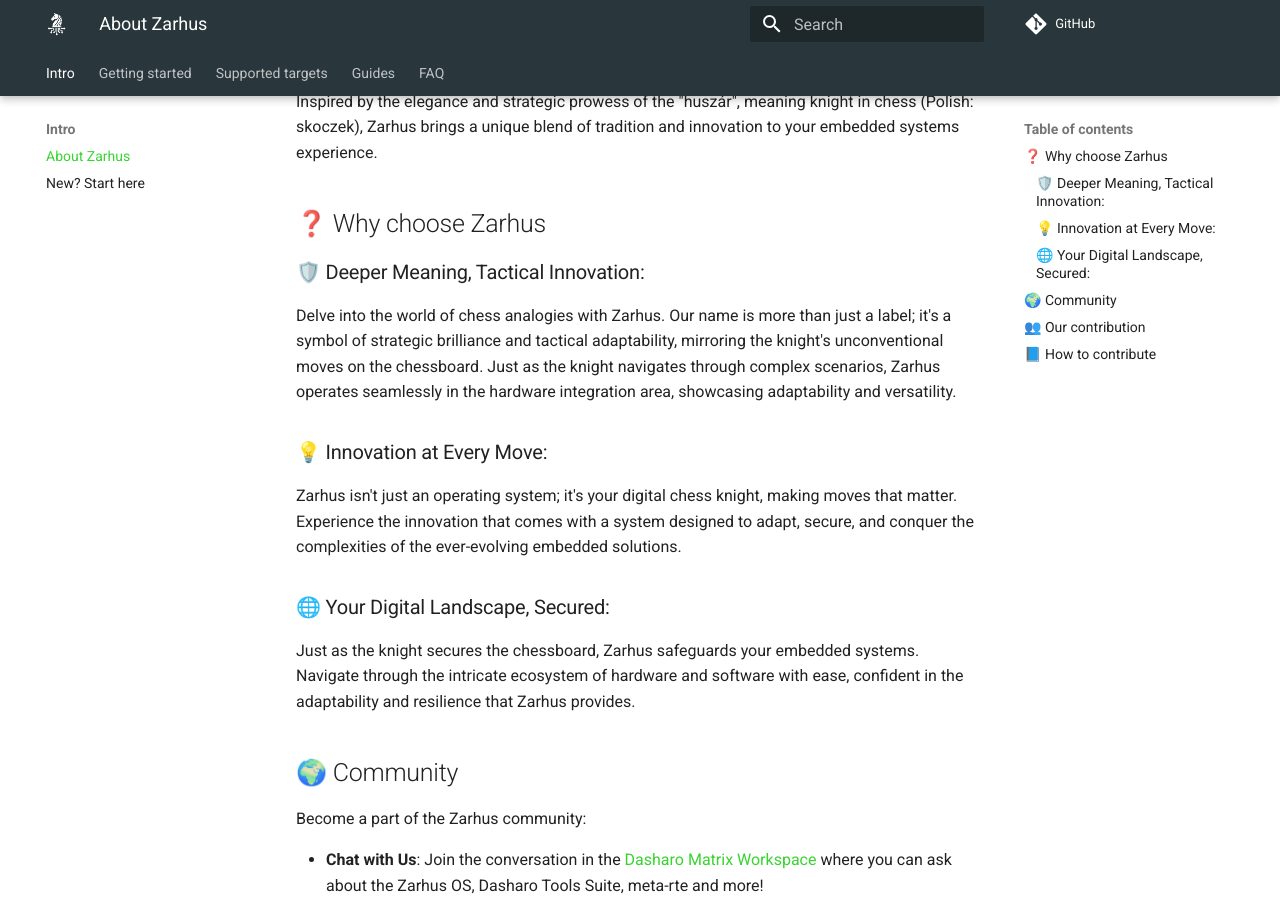
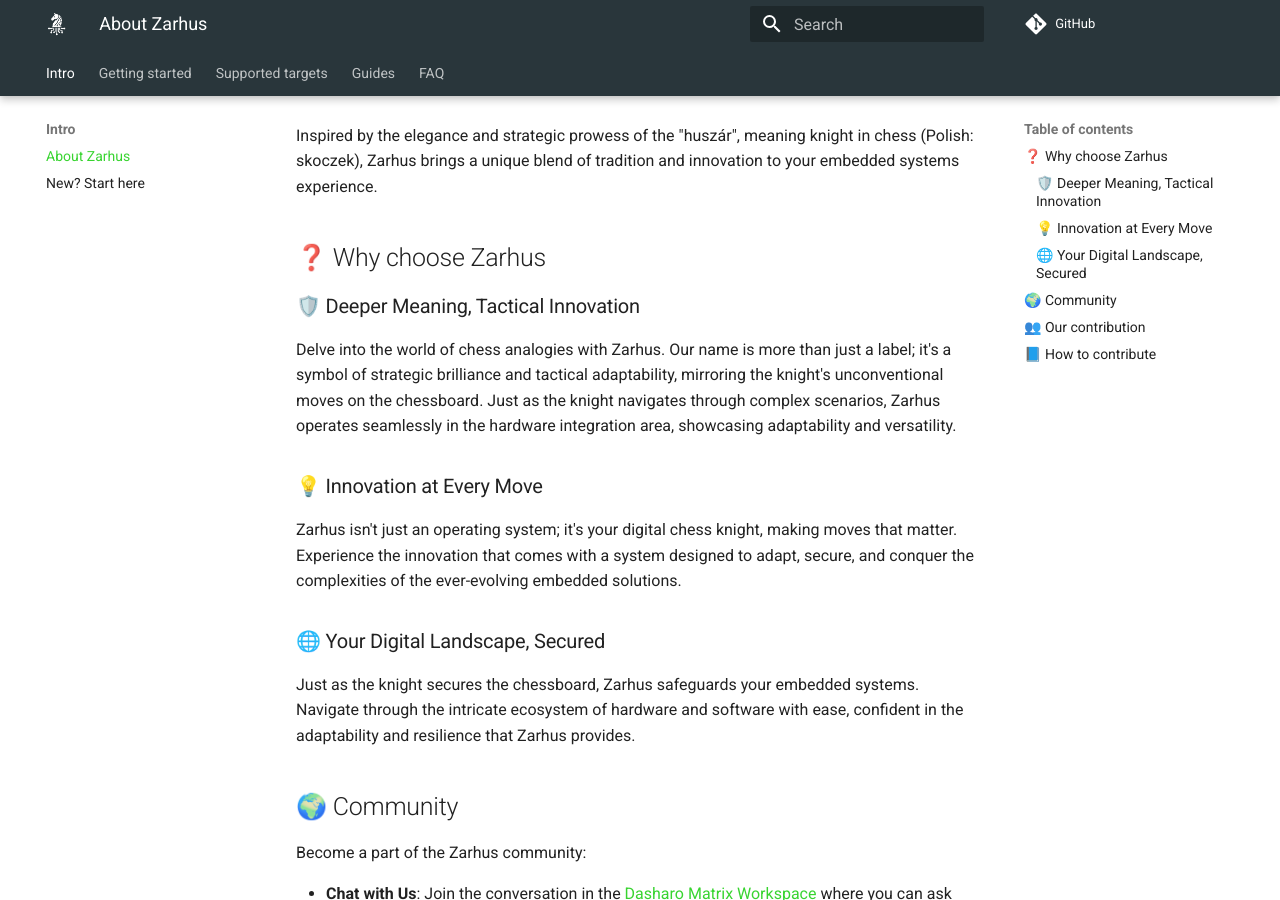
Before and after one commit to zarhus/docs, an MkDocs documentation site: the page built from docs/index.md, in a window 1280 px wide and 900 px high, scrolled down 560 px. Built offline with MkDocs 1.6.1 and Material for MkDocs 9.7.7, drawn with Linux system fonts in a browser that asks for light colours; comment, search, counter and statistics services are not loaded.

```diff
--- a/docs/index.md
+++ b/docs/index.md
@@ -1,6 +1,8 @@
+---
 <p align="center">
 <img src="images/zarhus-logo.png" width="300" align=center/>
 </p>
+---
 
 # Welcome to the world of Zarhus - Your Digital Chess Knight 👋
 
@@ -10,7 +12,7 @@ innovation to your embedded systems experience.
 
 ## ❓ Why choose Zarhus
 
-### 🛡️ Deeper Meaning, Tactical Innovation:
+### 🛡️ Deeper Meaning, Tactical Innovation
 
 Delve into the world of chess analogies with Zarhus. Our name is more than just
 a label; it's a symbol of strategic brilliance and tactical adaptability,
@@ -18,14 +20,14 @@ mirroring the knight's unconventional moves on the chessboard. Just as the
 knight navigates through complex scenarios, Zarhus operates seamlessly in the
 hardware integration area, showcasing adaptability and versatility.
 
-### 💡 Innovation at Every Move:
+### 💡 Innovation at Every Move
 
 Zarhus isn't just an operating system; it's your digital chess knight, making
 moves that matter. Experience the innovation that comes with a system designed
 to adapt, secure, and conquer the complexities of the ever-evolving embedded
 solutions.
 
-### 🌐 Your Digital Landscape, Secured:
+### 🌐 Your Digital Landscape, Secured
 
 Just as the knight secures the chessboard, Zarhus safeguards your embedded
 systems. Navigate through the intricate ecosystem of hardware and software with
@@ -57,27 +59,27 @@ platforms maintained for years.
 Together we contributed over **4.3k lines of code** to various embedded systems
 open-source projects and tools 🔧 we rely on to build and run Zarhus products:
 
-* [Yocto Poky](https://git.yoctoproject.org/poky/)
-* [systemd](https://github.com/systemd/systemd)
-* [meta-openembedded](https://github.com/openembedded/meta-openembedded)
-* [openembedded-core](https://git.openembedded.org/openembedded-core)
-* [meta-riscv](https://github.com/riscv/meta-riscv)
-* [meta-swupdate](https://github.com/sbabic/meta-swupdate)
-* [SWUpdate](https://sbabic.github.io/swupdate/)
-* [meta-openwrt](https://github.com/kraj/meta-openwrt)
-* [meta-virtualization](https://git.yoctoproject.org/meta-virtualization/)
-* [meta-security](https://git.yoctoproject.org/meta-security/)
-* [meta-measured](https://github.com/flihp/meta-measured)
-* [meta-webkit](https://github.com/Igalia/meta-webkit)
+- [Yocto Poky](https://git.yoctoproject.org/poky/)
+- [systemd](https://github.com/systemd/systemd)
+- [meta-openembedded](https://github.com/openembedded/meta-openembedded)
+- [openembedded-core](https://git.openembedded.org/openembedded-core)
+- [meta-riscv](https://github.com/riscv/meta-riscv)
+- [meta-swupdate](https://github.com/sbabic/meta-swupdate)
+- [SWUpdate](https://sbabic.github.io/swupdate/)
+- [meta-openwrt](https://github.com/kraj/meta-openwrt)
+- [meta-virtualization](https://git.yoctoproject.org/meta-virtualization/)
+- [meta-security](https://git.yoctoproject.org/meta-security/)
+- [meta-measured](https://github.com/flihp/meta-measured)
+- [meta-webkit](https://github.com/Igalia/meta-webkit)
 
 We also maintain 🧙‍♂️ our own forks and open-source projects like:
 
-* [meta-dts](https://github.com/Dasharo/meta-dts)
-* [meta-rte](https://github.com/3mdeb/meta-rte)
-* [meta-fdo](https://github.com/3mdeb/meta-fdo)
-* [meta-balena-engine](https://github.com/3mdeb/meta-balena-engine)
-* [meta-trenchboot](https://github.com/3mdeb/meta-trenchboot)
-* [meta-pcengines](https://github.com/3mdeb/meta-pcengines)
+- [meta-dts](https://github.com/Dasharo/meta-dts)
+- [meta-rte](https://github.com/3mdeb/meta-rte)
+- [meta-fdo](https://github.com/3mdeb/meta-fdo)
+- [meta-balena-engine](https://github.com/3mdeb/meta-balena-engine)
+- [meta-trenchboot](https://github.com/3mdeb/meta-trenchboot)
+- [meta-pcengines](https://github.com/3mdeb/meta-pcengines)
 
 Zarhus public roadmap can be found
 [here](https://github.com/zarhus/zarhus-issues/milestones).
```
Also changed, not shown: .markdownlint.yaml (+8 -8 lines), docs/guides/managing-layers.md (+1 -1 lines), docs/supported-targets/radxa-cm3.md (+1 -2 lines), mkdocs.yml (+15 -15 lines), README.md (line endings or trailing spaces), 1 other file.
